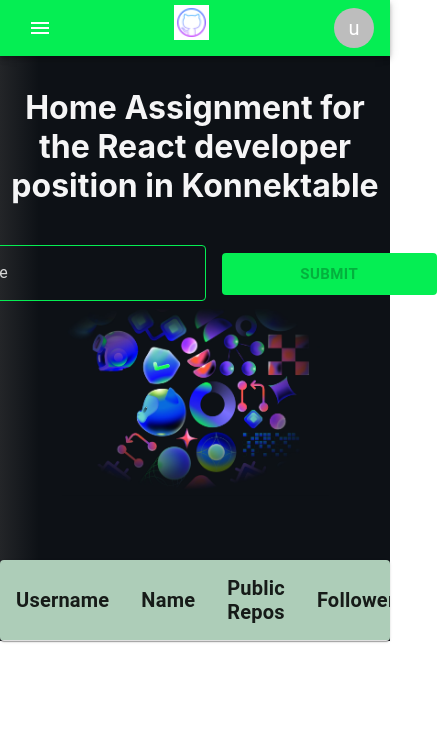
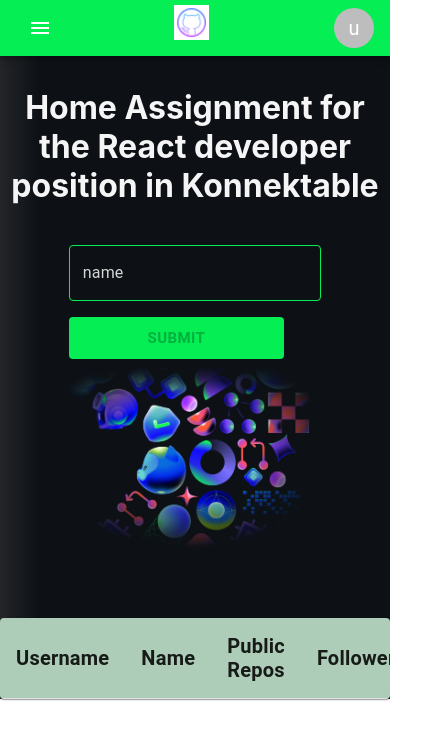
Before and after one commit to pickles-pickles/imp-test, a React (Create React App) app: page / in a window 390 px wide. Shown: the top 740 px of the page, 445 px wide, since content can reach past the window. Built offline with nearby package versions, Linux system fonts and the light colour scheme.

Commit message:
form responsive styling

```diff
--- a/src/components/UserNameForm.tsx
+++ b/src/components/UserNameForm.tsx
@@ -86,7 +86,8 @@
       sx={{
         '& > :not(style)': { m: 1, width: '25ch' },
         display: 'flex',
-        alignItems: 'baseline'
+        alignItems: 'baseline',
+        flexDirection: { xs: 'column', lg: 'row' }
       }}
       noValidate
       autoComplete='off'
```
